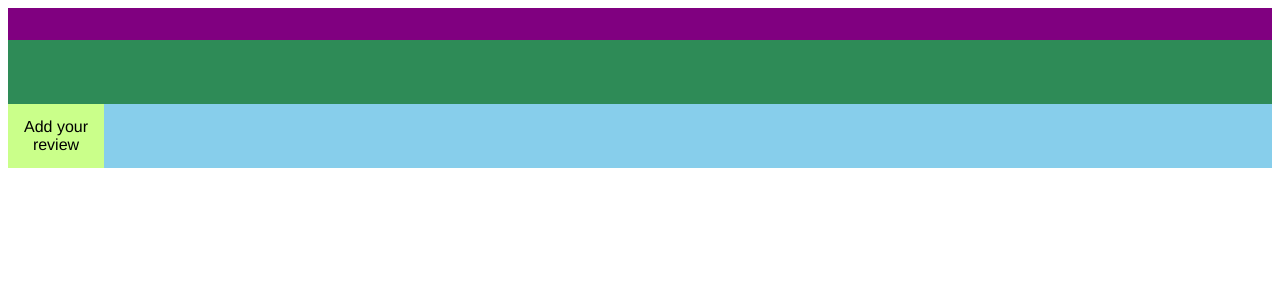
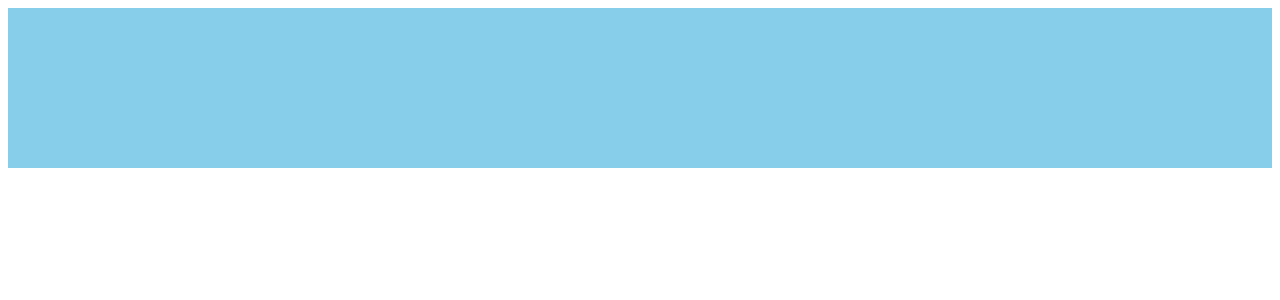
Before and after one commit to jenseneducation-Clara-Berglund/ClarasEvents, a Vue app: page /Profile in a window 1280 px wide. Shown: the top 300 px of the page. Built offline with nearby package versions, Linux system fonts and the light colour scheme.

Commit message:
add test for Profile component and setup Profile

```diff
--- a/src/views/Profile.vue
+++ b/src/views/Profile.vue
@@ -1,10 +1,15 @@
 <template>
   <div class="profileContainer">
     <div class="profileContentContainer">
-      <div class="myAttendedEvents"></div>
-      <div class="addReviewContainer"></div>
-      <Button @clicked="reviewButtonClicked()" title="Add your review" />
-      <Review v-if="showReviewModal" />
+      <div class="myAttendedEvents">
+        <EventItem
+          class="eventItem"
+          v-for="e in listOfAttendedEvents"
+          v-bind:event="e"
+          :key="e.id"
+        />
+      </div>
+      <Review @close="closeReviewModal" v-if="showReviewModal" />
     </div>
   </div>
 </template>
@@ -12,14 +17,28 @@
 <script>
 import Button from "@/components/Button.vue";
 import Review from "@/components/Review.vue";
+import EventItem from "@/components/EventItem.vue";
+import { mapGetters } from "vuex";
+
 export default {
   components: {
     Button,
     Review,
+    EventItem,
+    mapGetters,
   },
+
+  computed: {
+    ...mapGetters(["listOfAttendedEvents"]),
+  },
+
   methods: {
     reviewButtonClicked() {
       this.showReviewModal = true;
+    },
+
+    closeReviewModal() {
+      this.showReviewModal = false;
     },
   },
   data() {
@@ -34,6 +53,8 @@ export default {
 .profileContentContainer {
   display: flex;
   flex-direction: column;
+  justify-content: center;
+  align-items: center;
   height: 10em;
   background-color: skyblue;
 }
@@ -41,7 +62,7 @@ export default {
   display: flex;
   flex-direction: column;
   justify-content: flex-start;
-  height: 10em;
+  width: 60%;
   background-color: purple;
 }
 
```
Also changed, not shown: 1 other file (tests, documents, lock files or other folders).
